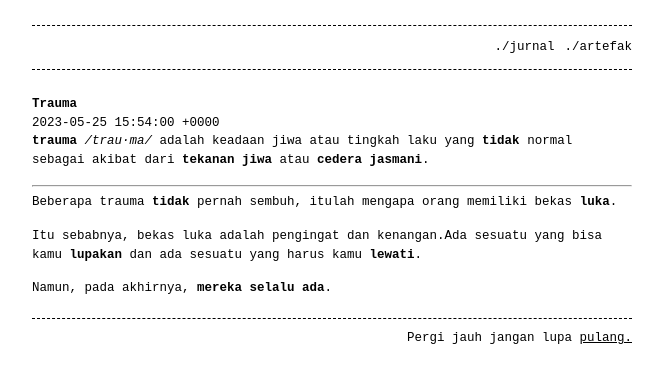
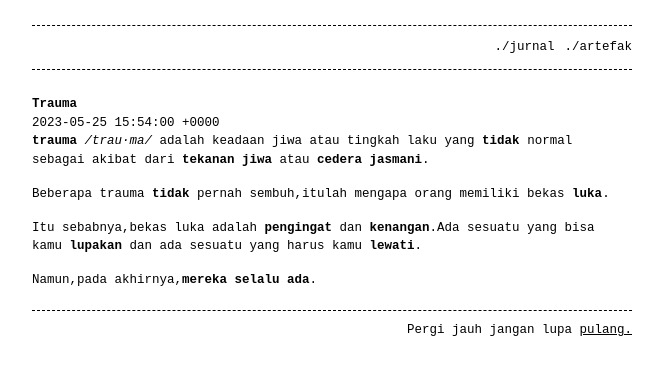
Before and after one commit to syauqia/dir-diare, a Jekyll site: the page built from _posts/2023-05-25-trauma.md, in a window 1280 px wide. Shown: the top 383 px of the page, without its empty margins (308-971 px from the left). Built offline with Jekyll 4.4.1, drawn with Linux system fonts in a browser that asks for light colours.

```diff
--- a/_posts/2023-05-25-trauma.md
+++ b/_posts/2023-05-25-trauma.md
@@ -8,10 +8,8 @@ toc: false
 
 **trauma** */trau·ma/* adalah keadaan jiwa atau tingkah laku yang **tidak** normal sebagai akibat dari **tekanan jiwa** atau **cedera jasmani**.
 
----
+Beberapa trauma **tidak** pernah sembuh,itulah mengapa orang memiliki bekas **luka**.
 
-Beberapa trauma **tidak** pernah sembuh, itulah mengapa orang memiliki bekas **luka**.
+Itu sebabnya,bekas luka adalah **pengingat** dan **kenangan**.Ada sesuatu yang bisa kamu **lupakan** dan ada sesuatu yang harus kamu **lewati**.
 
-Itu sebabnya, bekas luka adalah pengingat dan kenangan.Ada sesuatu yang bisa kamu **lupakan** dan ada sesuatu yang harus kamu **lewati**.
-
-Namun, pada akhirnya, **mereka selalu ada**.
+Namun,pada akhirnya,**mereka selalu ada**.
```
